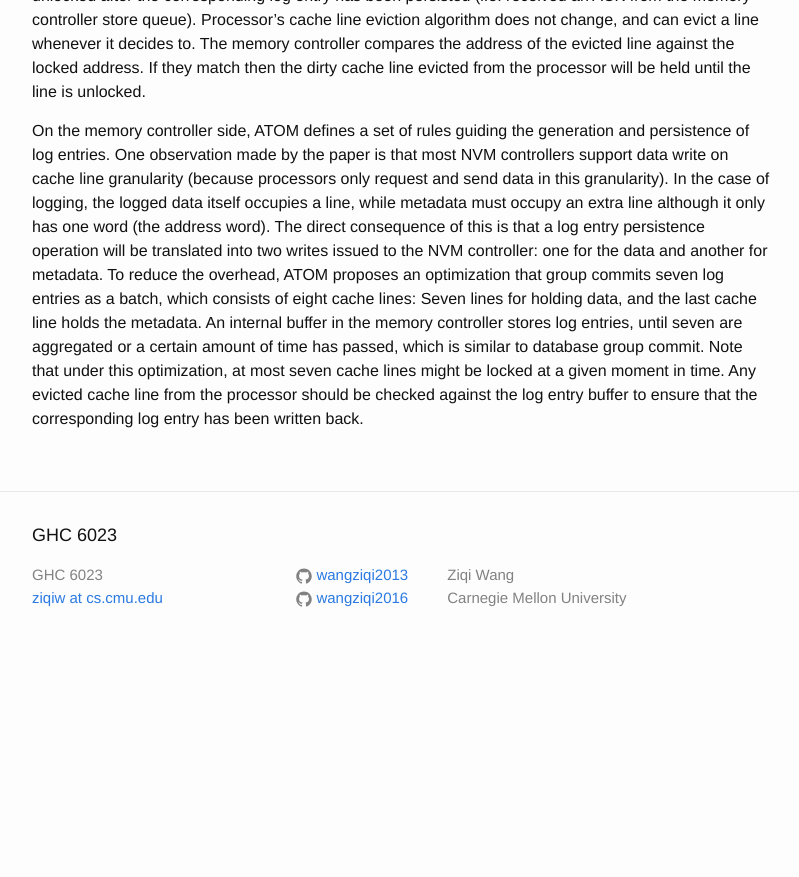
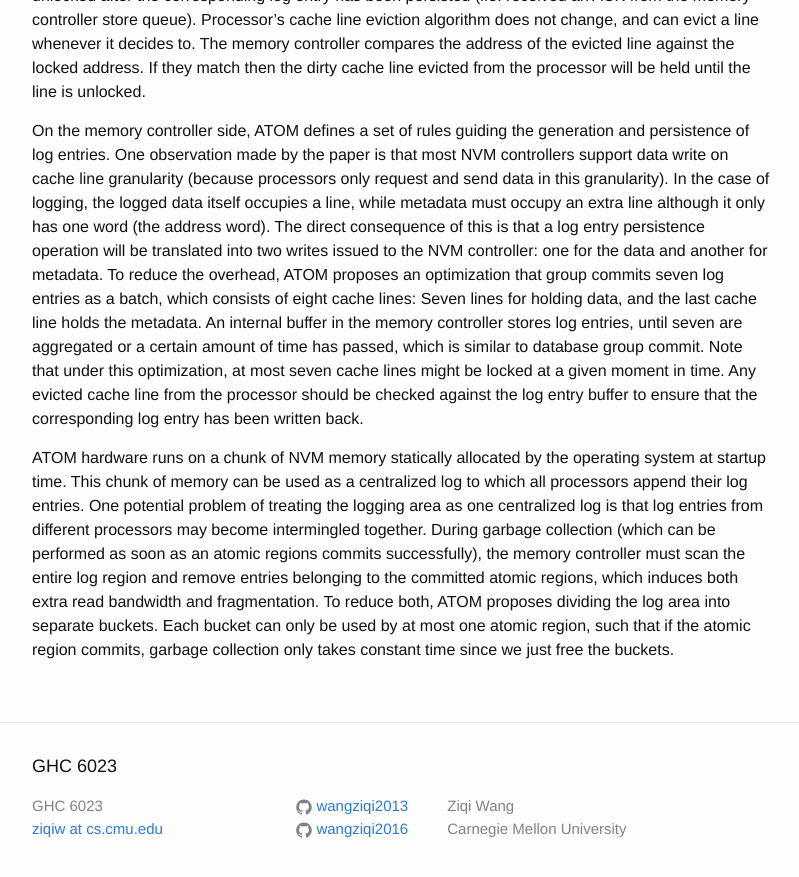
Before and after one commit to wangziqi2013/wangziqi2013.github.io, a Jekyll site: the page built from _posts/2019-02-17-atom.markdown, in a window 1280 px wide and 900 px high, scrolled down 1665 px. Shown: the top 877 px of the window, without its empty margins (238-1037 px from the left). Built offline with Jekyll 4.4.1, drawn with Linux system fonts in a browser that asks for light colours; our own code applies the rules of GitHub Pages for plain Markdown files; before the commit the page ends 2334 px from its top, so only the background shows below that.

Commit message:
Adding buckets

```diff
--- a/_posts/2019-02-17-atom.markdown
+++ b/_posts/2019-02-17-atom.markdown
@@ -84,3 +84,12 @@ An internal buffer in the memory controller stores log entries, until seven are
 has passed, which is similar to database group commit. Note that under this optimization, at most seven cache lines might
 be locked at a given moment in time. Any evicted cache line from the processor should be checked against the log entry
 buffer to ensure that the corresponding log entry has been written back.
+
+ATOM hardware runs on a chunk of NVM memory statically allocated by the operating system at startup time. This chunk of
+memory can be used as a centralized log to which all processors append their log entries. One potential problem of treating
+the logging area as one centralized log is that log entries from different processors may become intermingled together.
+During garbage collection (which can be performed as soon as an atomic regions commits successfully), the memory controller
+must scan the entire log region and remove entries belonging to the committed atomic regions, which induces both extra read
+bandwidth and fragmentation. To reduce both, ATOM proposes dividing the log area into separate buckets. Each bucket can
+only be used by at most one atomic region, such that if the atomic region commits, garbage collection only takes constant
+time since we just free the buckets.
```
